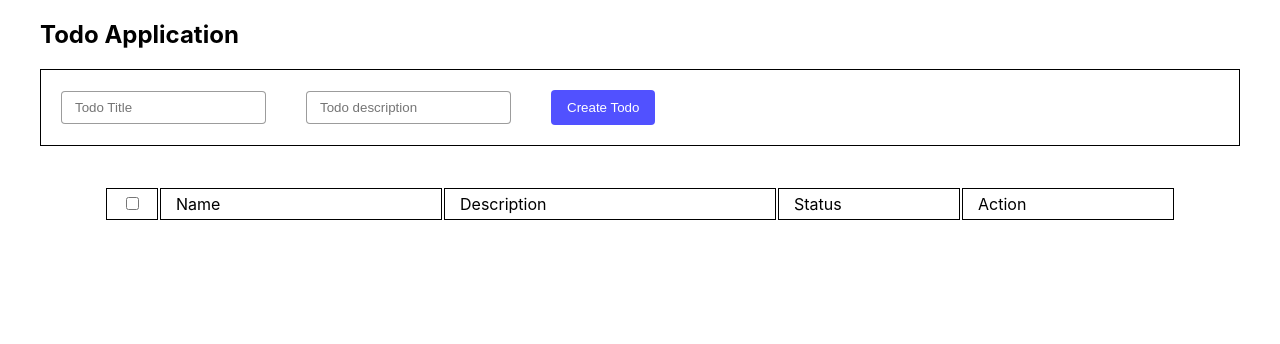
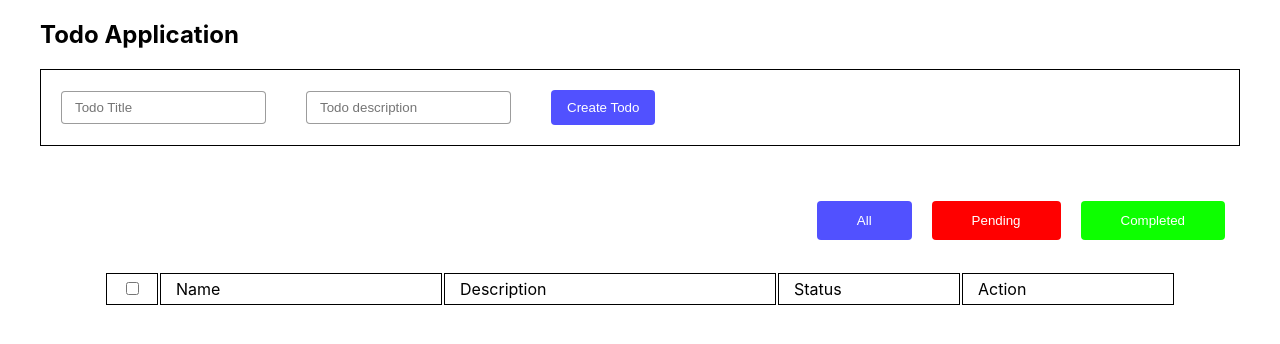
Before and after one commit to balloon383/Lesson_Front-End_Pro, a React (Create React App) app: page / in a window 1280 px wide. Shown: the top 344 px of the page. Built offline with nearby package versions, Linux system fonts and the light colour scheme.

Commit message:
lesson-30 update

```diff
--- a/src/App.js
+++ b/src/App.js
@@ -1,6 +1,7 @@
 import React, { useState, useEffect } from 'react'
-import TodoHeader from './components/todo-header/todo-header.jsx';
-import TodoList from './components/todo-list/todo-list.jsx';
+import TodoHeader from './components/header/header.jsx';
+import TodoList from './components/list/list.jsx';
+import Tools from './components/tools/tools.jsx';
 import './App.css';
 
 export default function App() {
@@ -31,7 +32,8 @@ export default function App() {
       <section className='todo'>
         <section className='content__container'>
           <h2 className='todo__header'>Todo Application</h2>
-          <TodoHeader setData={handleData}/>
+          <TodoHeader setData={handleData} />
+          <Tools/>
           <TodoList todoProps={todoData} deleteItem={deleteItem} />
         </section>
       </section>
--- a/src/components/todo-list/todo-list.jsx
+++ b/src/components/list/list.jsx
@@ -1,5 +1,5 @@
 import './style.css';
-import NewTodo from './new-todo/new-todo.jsx'
+import NewTodo from './new/new-todo.jsx'
 import React, { useState, useEffect } from 'react'
 
 export default function TodoList({ todoProps, deleteItem }) {
--- a/src/components/todo-list/new-todo/new-todo.jsx
+++ b/src/components/list/new/new-todo.jsx
@@ -7,15 +7,17 @@ export default function NewTodo(props) {
   const [status, updateStatus] = useState('Pending')
   const [statusClass, updateStatusClass] = useState('list__status--red')
   const [readOnly, updateReadOnly] = useState(true)
-
+  const [statusChecker, updateStatusChecker] = useState(false)
 
   function changeStatus(){
     if(status === 'Pending'){
       updateStatus('Completed')
       updateStatusClass('list__status--green')
+      updateStatusChecker(true)
     } else{
       updateStatus('Pending')
       updateStatusClass('list__status--red')
+      updateStatusChecker(false)
     }
   }
 
@@ -32,7 +34,7 @@ export default function NewTodo(props) {
 
   return (
     <tr className='list__row'>
-        <td><input type="checkbox"/></td>
+        <td><input type="checkbox" checked={statusChecker} onClick={changeStatus}/></td>
         <td><input className='list__input' type="text" value={titleValue} onChange={(el) => updateTitle(el.target.value)} readOnly={readOnly}/></td>
         <td><input className='list__input' type="text" value={descriptionValue} onChange={(el) => updateDescription(el.target.value)} readOnly={readOnly}/></td>
         <td onClick={changeStatus} ><p className={statusClass}>{status}</p></td>
--- /dev/null
+++ b/src/components/tools/style.css
@@ -0,0 +1,27 @@
+.tools__container{
+    display: flex;
+    justify-content: end;
+    align-items: center;
+    padding: 15px;
+    text-decoration: none;
+    list-style-type: none;
+    column-gap: 20px;
+}
+
+.tools__button{
+    padding: 12px 40px;
+    border: none;
+    border-radius: 4px;
+    color: white;
+    cursor: pointer;
+}
+
+.tools__button-all{
+    background-color: rgb(81, 81, 255);
+}
+.tools__button-pending{
+    background-color: red;
+}
+.tools__button-completed{
+    background-color: #0dff00;
+}
--- /dev/null
+++ b/src/components/tools/tools.jsx
@@ -0,0 +1,14 @@
+import React from "react";
+import './style.css'
+
+export default function Tools() {
+
+
+  return (
+    <ul className="tools__container">
+      <li><button className="tools__button tools__button-all">All</button></li>
+      <li><button className="tools__button tools__button-pending">Pending</button></li>
+      <li><button className="tools__button tools__button-completed">Completed</button></li>
+    </ul>
+  )
+}
```
Also changed, not shown: src/components/header/header.jsx (renamed from src/components/todo-header/todo-header.jsx), src/components/header/style.css (renamed from src/components/todo-header/style.css), src/components/list/new/style.css (renamed from src/components/todo-list/new-todo/style.css), src/components/list/style.css (renamed from src/components/todo-list/style.css).
